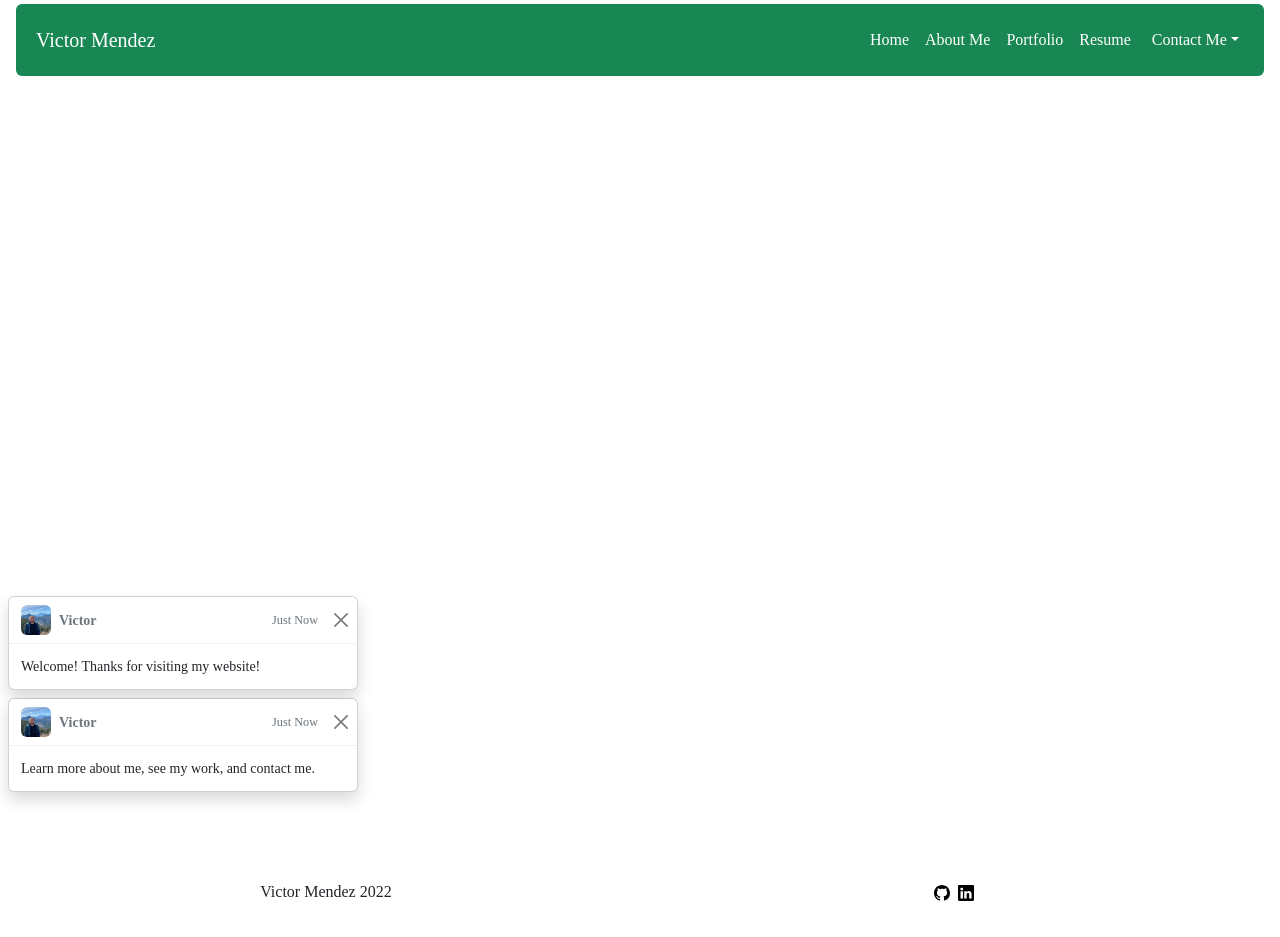
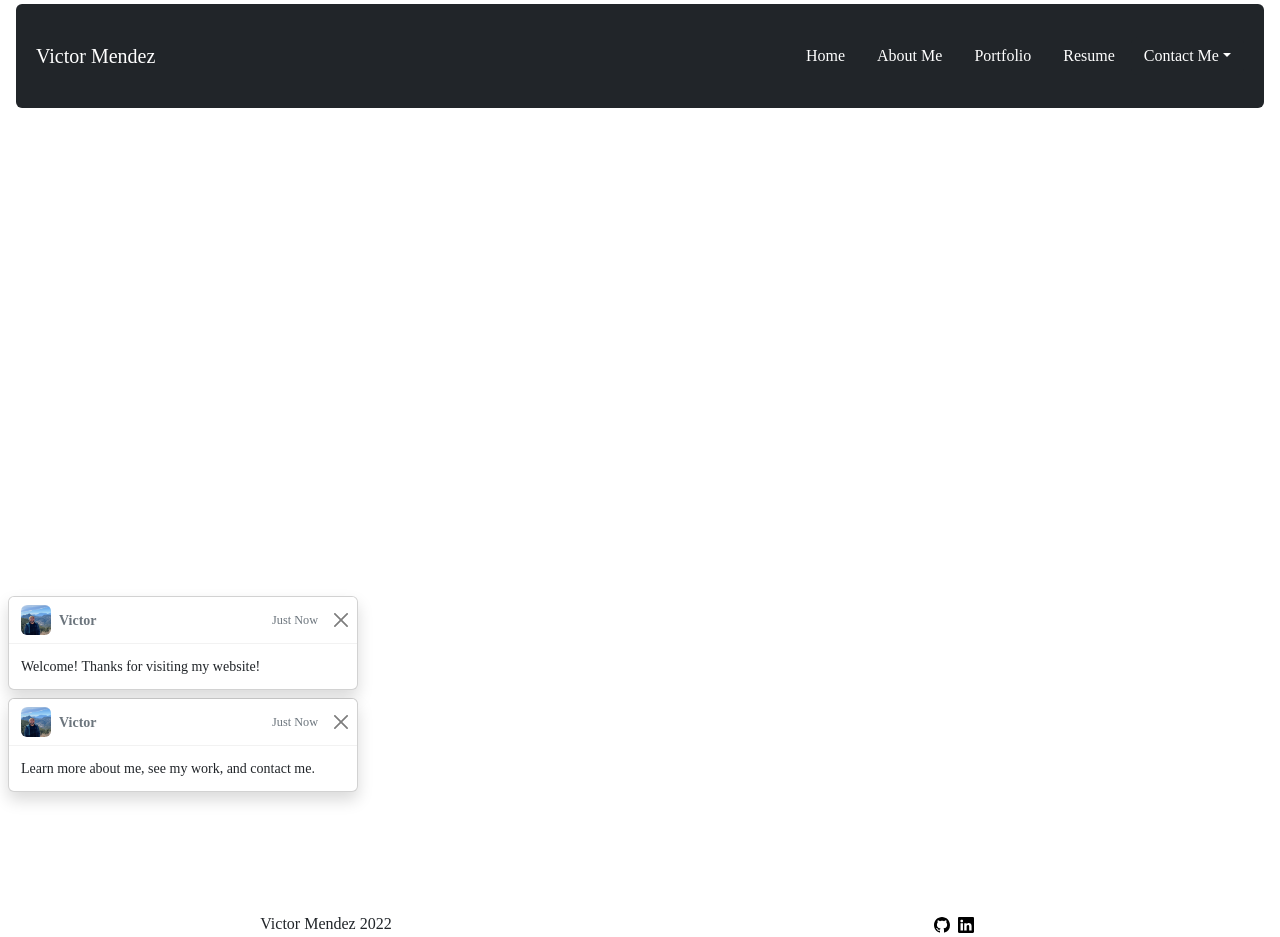
Before and after one commit to VictorMendez96/victor-mendez-portfolio, a React (Create React App) app in the folder victor-mendez-portfolio/: page /#/ in a window 1280 px wide. Before the commit the page ends 905 px from the top, so only its background shows below. Built offline with nearby package versions, Linux system fonts and the light colour scheme; the HTML template or start-up script is replaced by a standard one.

Commit message:
Adjust components and add images

```diff
--- a/victor-mendez-portfolio/src/components/AboutCard.js
+++ b/victor-mendez-portfolio/src/components/AboutCard.js
@@ -15,10 +15,10 @@ function AboutCard () {
                     className="rounded-circle"
                 />
                 <Figure.Caption className="p-5">
-                    Hello, my name is Victor Mendez. I am currently an Associate Application Developer for a Credit Union.
+                    Hello, my name is Victor Mendez. I am currently an Associate Applications Developer for a Credit Union.
                     I recently completed a Coding Bootcamp at Denver Univeristy. My goal is to enter into game development
                     and work with a team to innovate the future of gaming. I invite you to explore my website and see some
-                    of the projects I have worked on and continue to work on, available on my Porfolio page.
+                    of the projects I have worked on and continue to work on, available on my Portfolio page.
                 </Figure.Caption>
             </Figure>
         </Container>
--- a/victor-mendez-portfolio/src/components/ContactForm.js
+++ b/victor-mendez-portfolio/src/components/ContactForm.js
@@ -8,7 +8,7 @@ function ContactForm () {
     return (
         <Container className="p-5">
             <Card>
-                <Card.Header className="bg-success text-white">Send me a message!</Card.Header>
+                <Card.Header className="bg-dark text-white">Send me a message!</Card.Header>
                 <Card.Body>
                     <Form>
                         <Form.Group className="mb-3" controlId="exampleForm.ControlInput1">
@@ -19,7 +19,7 @@ function ContactForm () {
                             <Form.Label>Message: </Form.Label>
                             <Form.Control as="textarea" rows={3} />
                         </Form.Group>
-                        <Button className="bg-success" type="submit">
+                        <Button className="bg-dark" type="submit">
                             Send!
                         </Button>
                     </Form>
--- a/victor-mendez-portfolio/src/components/Navbar.js
+++ b/victor-mendez-portfolio/src/components/Navbar.js
@@ -7,18 +7,18 @@ import Dropdown from 'react-bootstrap/Dropdown';
 
 function MainNav () {
     return (
-        <Navbar className="bg-success rounded m-1" expand="md">
+        <Navbar className="bg-dark rounded m-1" expand="xl">
             <Container fluid>
                 <Navbar.Brand href="#/" className="text-white m-2">Victor Mendez</Navbar.Brand>
                 <Navbar.Toggle aria-controls="basic-navbar-nav" />
                 <Navbar.Collapse className="justify-content-end" id="basic-navbar-nav">
-                    <Nav className="align-items-center">
-                        <Navbar.Text><Nav.Link href="#/" className="text-white">Home</Nav.Link></Navbar.Text>
-                        <Navbar.Text><Nav.Link href="#/About" className="text-white">About Me</Nav.Link></Navbar.Text>
-                        <Navbar.Text><Nav.Link href="#/Portfolio" className="text-white">Portfolio</Nav.Link></Navbar.Text>
-                        <Navbar.Text><Nav.Link href="#/Resume" className="text-white">Resume</Nav.Link></Navbar.Text>
+                    <Nav className="align-items-center p-2">
+                        <Navbar.Text><Nav.Link href="#/" className="text-white m-2">Home</Nav.Link></Navbar.Text>
+                        <Navbar.Text><Nav.Link href="#/About" className="text-white m-2">About Me</Nav.Link></Navbar.Text>
+                        <Navbar.Text><Nav.Link href="#/Portfolio" className="text-white m-2">Portfolio</Nav.Link></Navbar.Text>
+                        <Navbar.Text><Nav.Link href="#/Resume" className="text-white m-2">Resume</Nav.Link></Navbar.Text>
                         <Dropdown>
-                            <Dropdown.Toggle variant="success" id="dropdown-basic">
+                            <Dropdown.Toggle variant="dark" id="dropdown-basic">
                                 Contact Me
                             </Dropdown.Toggle>
 
```
Also changed, not shown: victor-mendez-portfolio/src/assets/connect.jpg (added), victor-mendez-portfolio/src/assets/tech-background.jpg (added).
